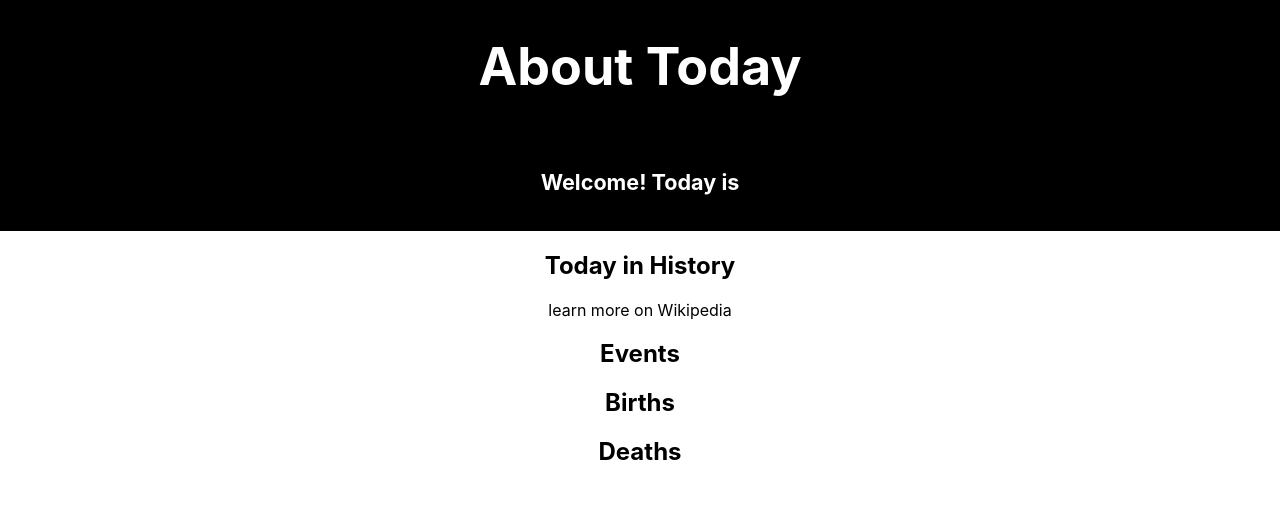
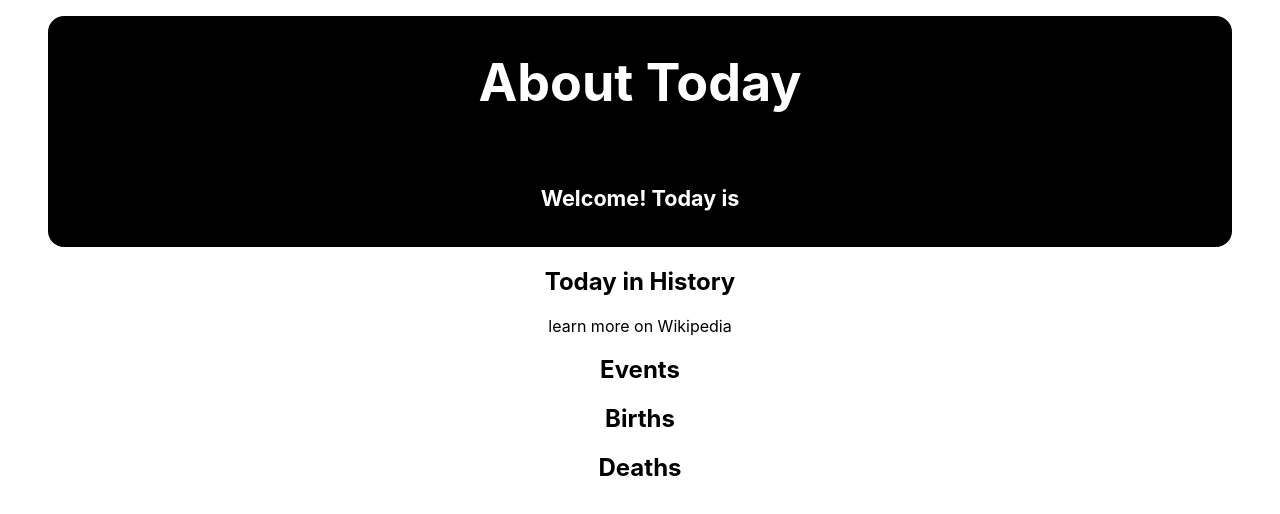
Before and after one commit to msilvafreitas/about-today, a React (Create React App) app: page / in a window 1280 px wide. Shown: the top 514 px of the page. Built offline with nearby package versions, Linux system fonts and the light colour scheme; no server answers.

Commit message:
CSS updates

```diff
--- a/src/App.css
+++ b/src/App.css
@@ -5,7 +5,8 @@
 
 .App-header {
   background-color: #000000;
-
+  border-radius: 1rem;
+  margin: 1rem 3rem;
   display: flex;
   flex-direction: column;
   align-items: center;
@@ -14,9 +15,17 @@
   color: white;
 }
 
+#learn-more:link {
+  text-decoration: none;
+  font-weight: bold;
+  color: brown;
+}
+
 .today {
   background-color: #111111;
   color: white;
+  border-radius: 1rem;
+  margin: 1rem 3rem;
   display: flex;
   flex-direction: column;
   align-items: center;
```
